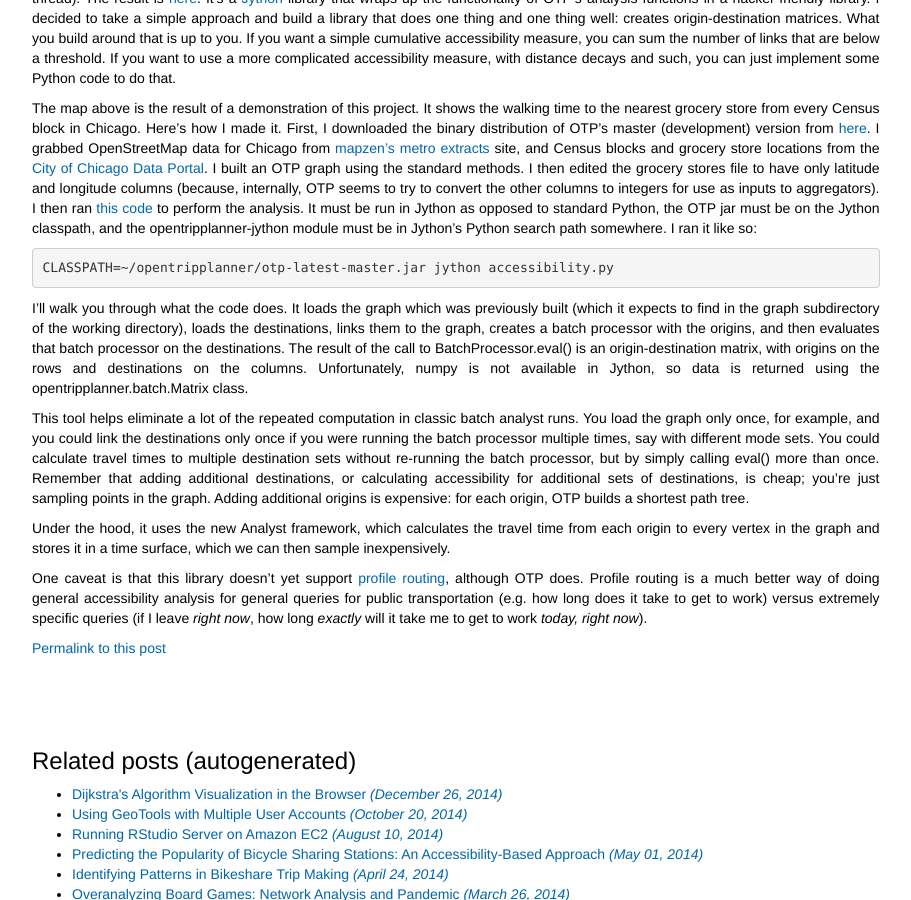
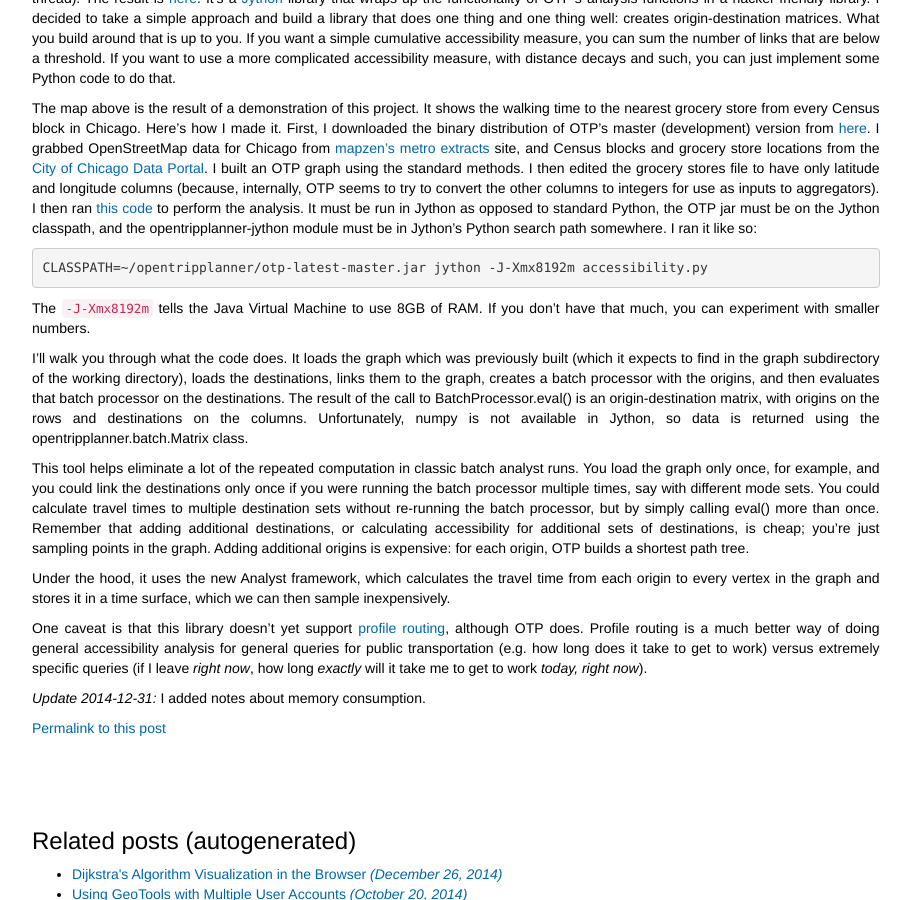
Before and after one commit to mattwigway/indicatrix.org-old, a Jekyll site: the page built from _posts/2014-11-01-accessibility-analysis-with-python-and-opentripplanner.md, in a window 1280 px wide and 900 px high, scrolled down 915 px. Shown: the whole window, without its empty margins (38-949 px from the left). Built offline with Jekyll 4.4.1, drawn with Linux system fonts in a browser that asks for light colours; nearby versions of some CDN libraries; Markdown is read by kramdown in place of the engine named in the settings; comment, search, counter and statistics services are not loaded.

Commit message:
add note about memory consumption.

```diff
--- a/_posts/2014-11-01-accessibility-analysis-with-python-and-opentripplanner.md
+++ b/_posts/2014-11-01-accessibility-analysis-with-python-and-opentripplanner.md
@@ -57,7 +57,10 @@ I then ran [this code](https://gist.github.com/mattwigway/15c2d7dc64901f0f3cc5)
 in Jython as opposed to standard Python, the OTP jar must be on the Jython classpath, and the opentripplanner-jython module
 must be in Jython's Python search path somewhere. I ran it like so:
 
-    CLASSPATH=~/opentripplanner/otp-latest-master.jar jython accessibility.py
+    CLASSPATH=~/opentripplanner/otp-latest-master.jar jython -J-Xmx8192m accessibility.py
+
+The `-J-Xmx8192m` tells the Java Virtual Machine to use 8GB of RAM. If you don't have that much, you can
+experiment with smaller numbers.
 
 I'll walk you through what the code does. It loads the graph which was previously built (which it expects to find
   in the graph subdirectory of the working directory), loads the destinations, links them to the graph, creates a batch
@@ -79,3 +82,5 @@ One caveat is that this library doesn't yet support
 [profile routing](https://github.com/opentripplanner/OpenTripPlanner/issues/1328), although OTP does. Profile routing
 is a much better way of doing general accessibility analysis for general queries for public transportation (e.g. how long does it take to get to work)
 versus extremely specific queries (if I leave _right now_, how long _exactly_ will it take me to get to work _today, right now_).
+
+_Update 2014-12-31:_ I added notes about memory consumption.
```
